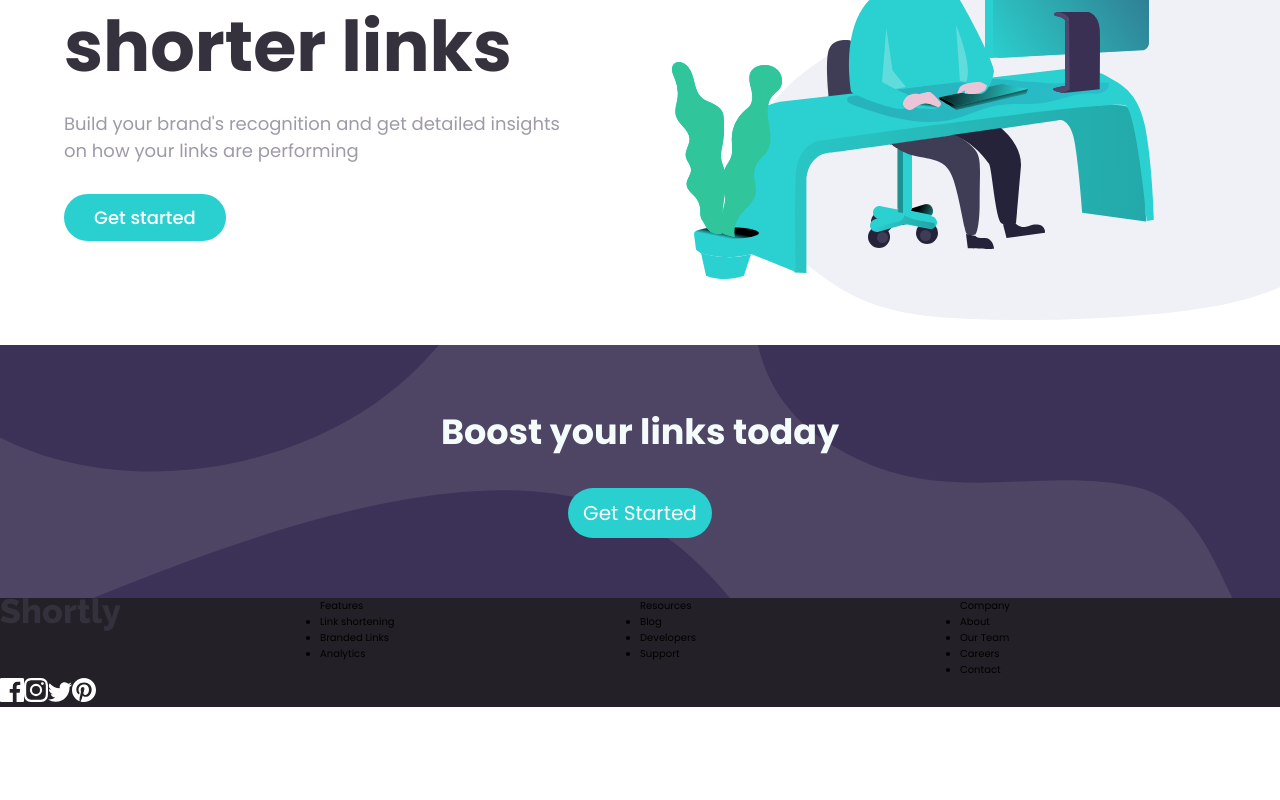
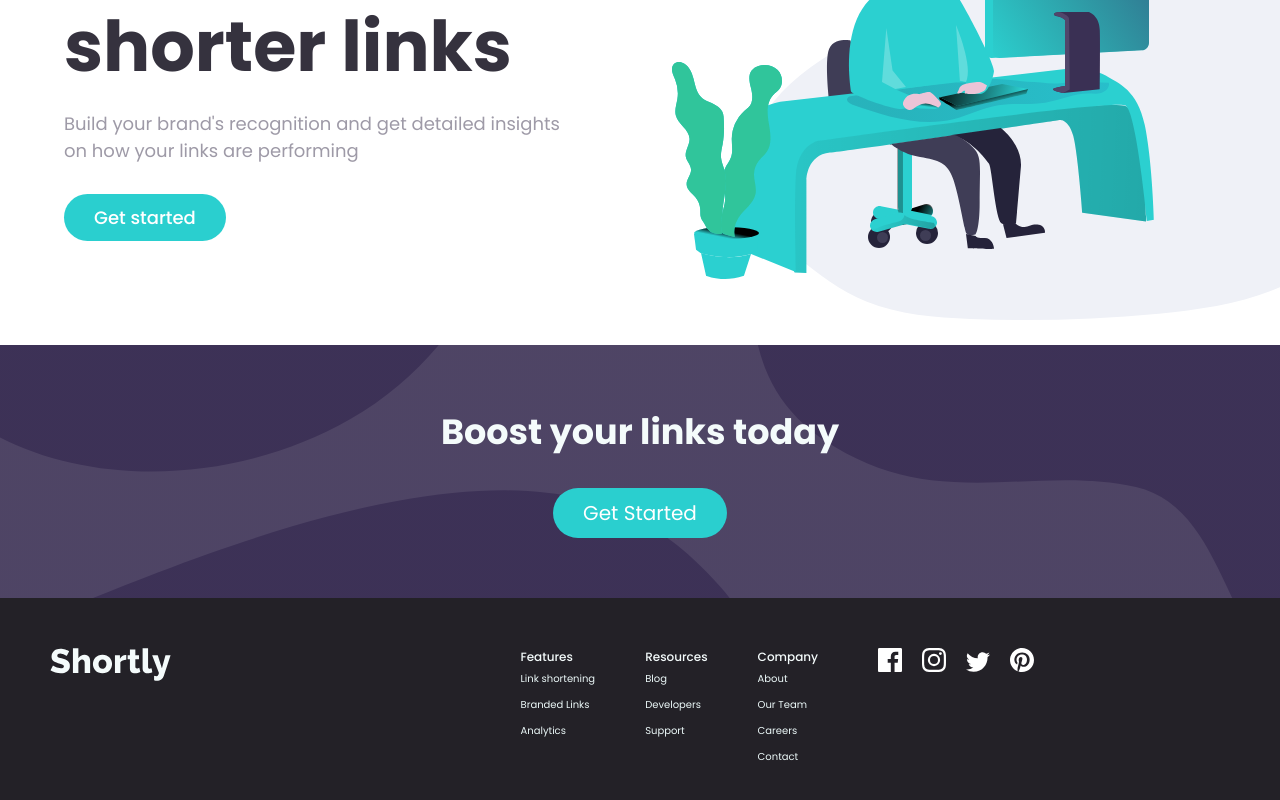
Before and after one commit to chiefcipher/url-shortener, a React (Create React App) app: page / in a window 1280 px wide. Shown: the part 282-1082 px from the top of the page. Before the commit the page ends 989 px from the top, so only its background shows below. Built offline with nearby package versions, Linux system fonts and the light colour scheme.

Commit message:
footer desktop

```diff
--- a/src/containers/App/sass/_boost.scss
+++ b/src/containers/App/sass/_boost.scss
@@ -20,7 +20,7 @@
 
     &__cta {
         margin : 0 auto ;
-        padding : 10px 15px ;
+        padding : 1rem 3rem ;
         font-size : 2rem ;
 
     }
--- a/src/containers/App/sass/_footer.scss
+++ b/src/containers/App/sass/_footer.scss
@@ -1,9 +1,54 @@
 .footer {
     background : $c-very-dark-violet;
-
+    padding : 5rem ;
 }
 .container {
     display: grid ;
-    grid-template-columns: repeat(4 ,1fr );
+    grid-template-columns: 1.3fr repeat(3 ,max-content) 1fr;
 
 }
+
+.footer  {
+    &__logo {
+        path {
+            fill :hsl(180, 50%, 97%)
+        }
+    }
+
+    &__content {
+        padding  : 0 5rem 0 0  ;
+
+        &--heading {
+            font-size : 1.2rem ;
+            font-weight: 500 ;
+            color : hsl(180, 50%, 97%) ;
+        }
+
+        &--items {
+            font-size : 1rem ;
+            list-style-type: none ;
+            color :hsl(180, 50%, 95%)
+        }
+
+        &--item {
+            padding : .5rem 0 ;
+            &:hover {
+                color : $c-cyan ;
+
+            }
+        }
+    }
+
+    &__socials {
+
+        & > * {
+            margin : 0 10px ;
+        }
+
+        & > *:hover {
+            path {
+                fill : $c-cyan ;
+            }
+        }
+    }
+}
```
